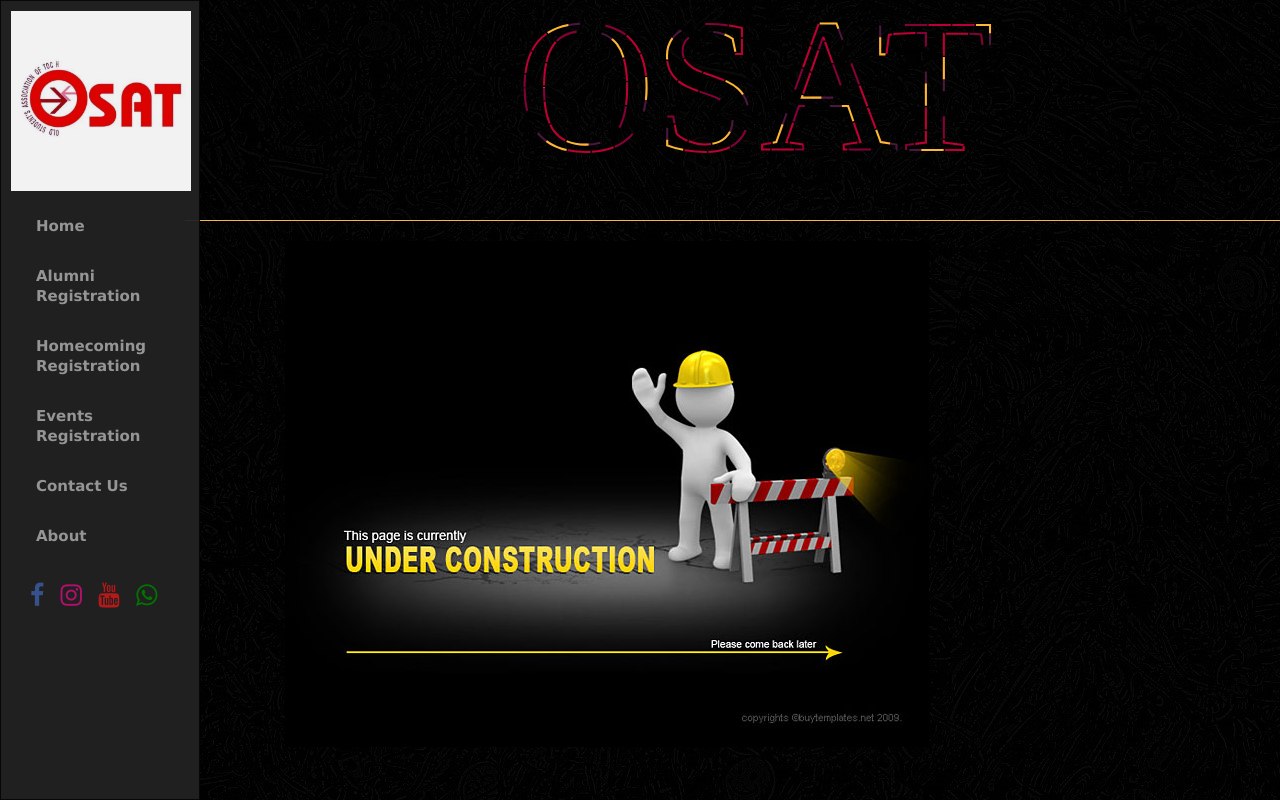
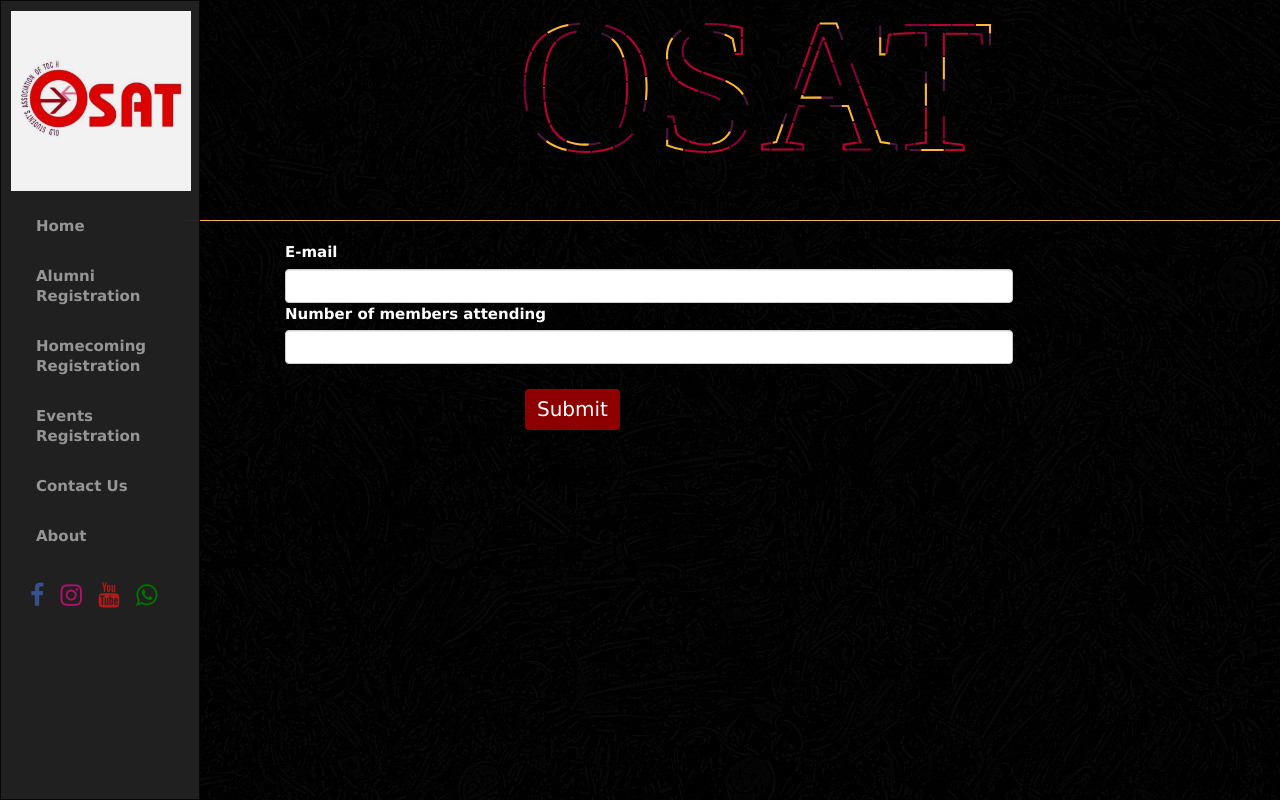
Before and after one commit to Augustinetharakan12/toch, a Django app: page /osat/h_registration/ in a window 1280 px wide. Run offline with Django 3.2, Linux system fonts and the light colour scheme; some libraries are stand-ins or nearby versions.

Commit message:
homecoming registration

```diff
--- a/osat/forms.py
+++ b/osat/forms.py
@@ -53,3 +53,13 @@
             self.fields[field].widget.attrs.update({
                 'class':'form-control'
             })
+class no_attending_form(forms.ModelForm):
+    class Meta:
+        model=homecoming
+        fields=('email','no_attending')
+    def __init__(self,*args,**kwargs):
+        super(no_attending_form,self).__init__(*args,**kwargs)
+        for field in iter(self.fields):
+            self.fields[field].widget.attrs.update({
+                'class':'form-control'
+            })
--- a/osat/models.py
+++ b/osat/models.py
@@ -20,10 +20,12 @@
     #event info
     event=models.CharField(max_length=30,default='none')
 
+    no_attending=models.IntegerField(default=0)
+
     def __str__(self):
         return self.fname+' '+ self.lname
 class notif(models.Model):
-    fname=models.CharField(max_length=50,null=True)
+    fname=models.CharField(max_length=510,null=True)
     title=models.CharField(max_length=50,null=True)
     description=models.CharField(max_length=50,null=True)
     timestamp=models.DateTimeField(auto_now_add=True)
@@ -49,3 +51,7 @@
 
 class view_events(models.Model):
     email = models.CharField(max_length=50, null=True)
+
+class homecoming(models.Model):
+    email=models.CharField(max_length=50,null=True)
+    no_attending=models.IntegerField(null=True)
--- a/osat/templates/osat/h_registration.html
+++ b/osat/templates/osat/h_registration.html
@@ -1,5 +1,21 @@
 {% extends 'osat/base.html' %}
 {% load staticfiles %}
 {% block body %}
-<img src="{% static 'osat/sitecons.jpg' %}">
+
+{% if suc == 0 %}
+<div id="reg1">
+    <form method="post"> {% csrf_token %}
+        <div class="rform" id="reg2" style="width:120%;">
+    <label >E-mail{% if email1 == 1 %}<p style="display:inline;color:red;">- please register as an alumni first</p>{% endif %}</label>
+        {{ no_attending_form.email }}
+	<label >Number of members attending</label>
+        {{ no_attending_form.no_attending }}
+        <div class="pbutton" id="reg3">
+        <input type="submit" class="btn btn-primary">
+        </div>
+        </div>
+    </form>
+</div>
+{% else %}
+{% endif %}
 {% endblock %}
--- a/osat/views.py
+++ b/osat/views.py
@@ -32,14 +32,33 @@
     else:
         return render(request, "osat/a_registration.html", {'detailsform': detailsform()})
 def h_registration(request):
-    return render(request,"osat/h_registration.html")
+    if request.method == 'POST':
+        form = _form(request.POST)
+        obj2 = alumnievent.objects.filter(email=form.data['email'])
+        mail = alumnievent.objects.all().values_list('email', flat='true')
+        if form.is_valid() and form.data['email'] in mail :
+            return render(request,'osat/view_events.html', {'view_events_form':view_events_form,'suc':1,'obj2':obj2,'email1':0})
+        else:
+            return render(request, 'osat/view_events.html', {'view_events_form':view_events_form,'suc': 0, 'obj2': obj2,'email1':1})
+    else:
+        return render(request,"osat/view_events.html",{'view_events_form':view_events_form,'suc':0,'email1':0})
 def e_registration(request):
     return render(request,"osat/e_registration.html")
 def c_us(request):
     return render(request,"osat/c_us.html")
 
 def h_registration(request):
-    return render(request,"osat/h_registration.html")
+    if request.method == 'POST':
+        form = no_attending_form(request.POST)
+        mail = alumnievent.objects.all().values_list('email', flat='true')
+        if form.is_valid() and form.data['email'] in mail :
+            a=alumni.objects.filter(email=form.data['email'])
+            a.update(no_attending=form.data['no_attending'])
+            return render(request,'osat/h_registration.html', {'no_attending_form':no_attending_form,'suc':1,'email1':0})
+        else:
+            return render(request, 'osat/h_registration.html', {'no_attending_form':no_attending_form,'suc': 0,'email1':1})
+    else:
+        return render(request,"osat/h_registration.html",{'no_attending_form':no_attending_form,'suc':0,'email1':0})
 def e_registration(request):
     return render(request,"osat/e_registration.html")
 def c_us(request):
```
Also changed, not shown: db.sqlite3, osat/migrations/0017_auto_20171102_1306.py (added), osat/migrations/0018_auto_20171102_1307.py (added), osat/migrations/0019_auto_20171102_1333.py (added).
